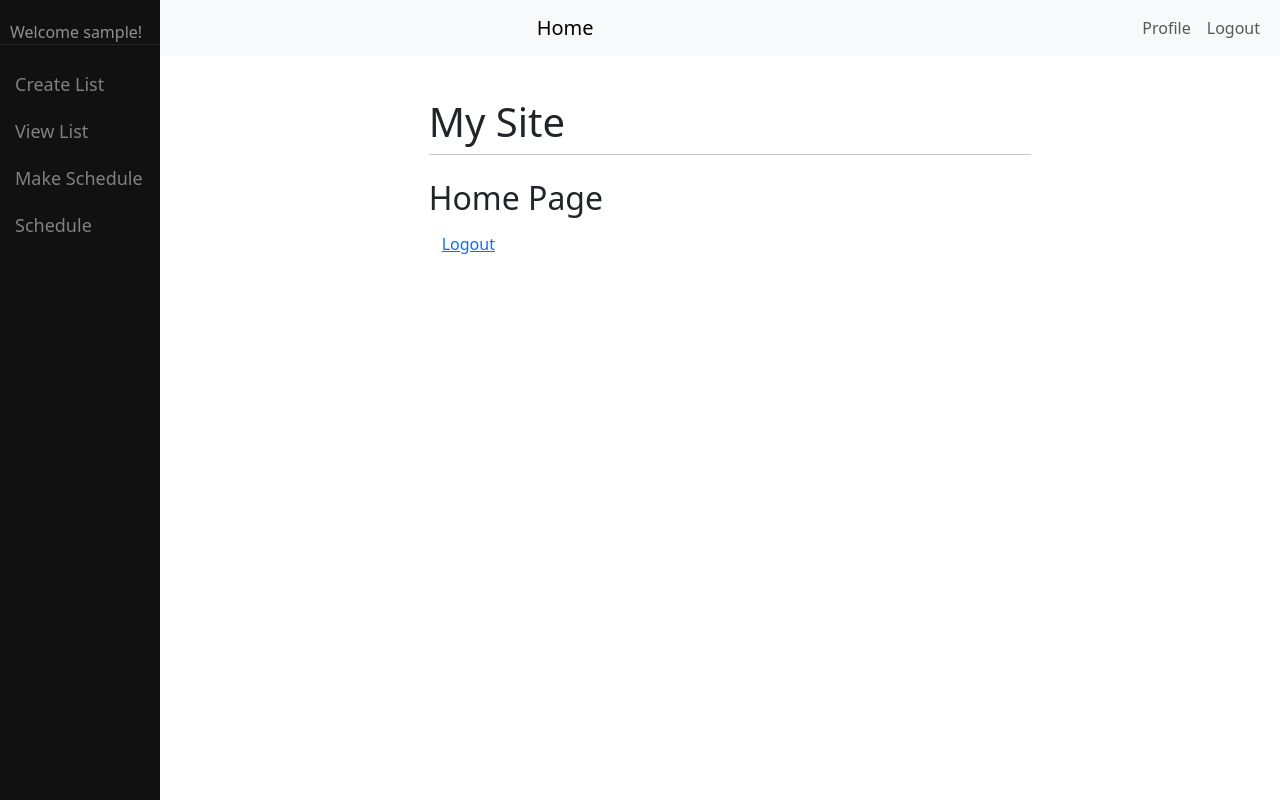
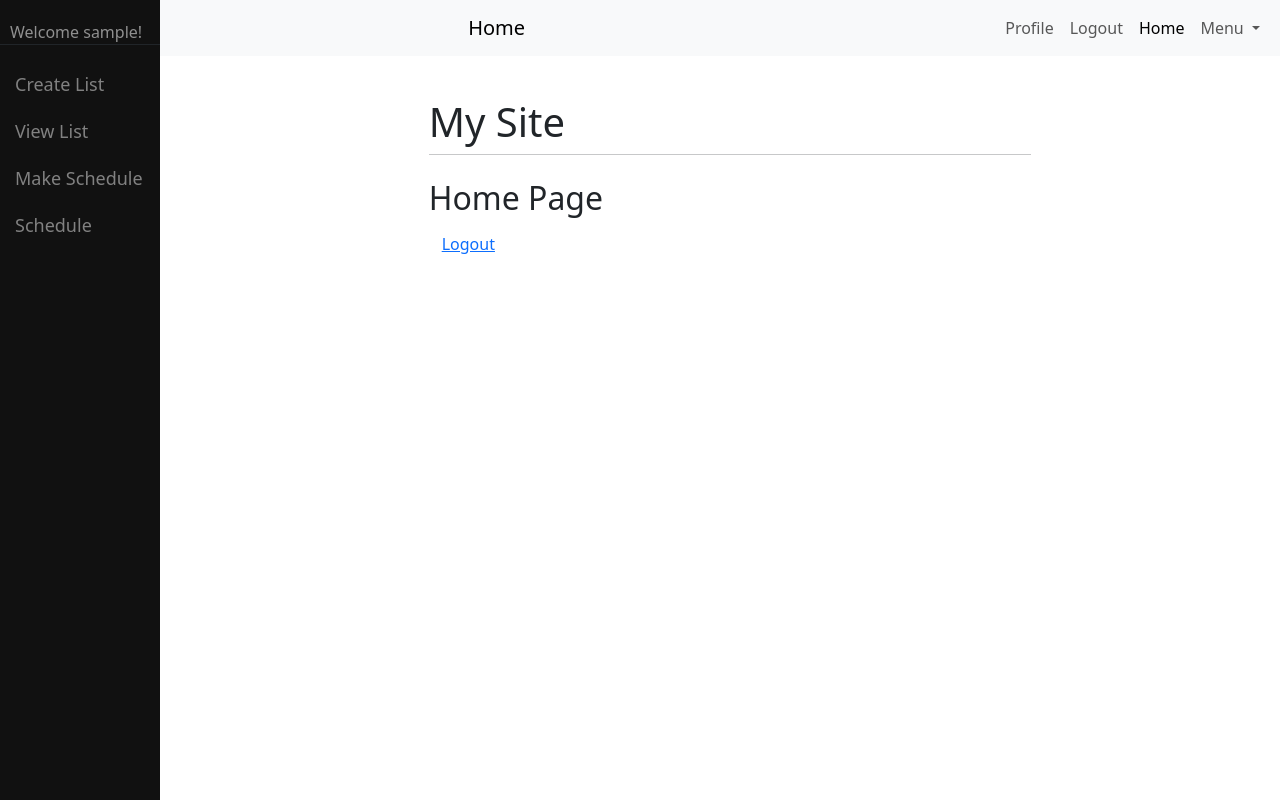
Before and after one commit to dylanp581/django_todolist, a Django app: page / in a window 1280 px wide. Run offline with Django 4.2, Linux system fonts and the light colour scheme; the visitor is signed in with stand-in values (Sample User, id 1); some libraries are stand-ins or nearby versions.

Commit message:
made the mobile version more like the desktop 0.6

```diff
--- a/main/templates/main/base.html
+++ b/main/templates/main/base.html
@@ -74,10 +74,15 @@
                             {% csrf_token %}
                             <button type="submit" class="btn btn-link nav-item nav-link">Logout</button>
                         </form>
-                        <div class="dropdown d-lg-none" style="text-align: left;">
+                        <div class="collapse navbar-collapse" id="navbarNavDropdown">
+                            <ul class="navbar-nav">
+                                <li class="nav-item">
+                                    <a class="nav-link active" aria-current="page" href="#">Home</a>
+                                </li>
+                                    <li class="nav-item">
                                 <li class="nav-item dropdown">
                                     <a class="nav-link dropdown-toggle" href="#" role="button" data-bs-toggle="dropdown" aria-expanded="false">
-                                  Dropdown link
+                                    Menu
                                     </a>
                                     <ul class="dropdown-menu">
                                         <li><a class="dropdown-item" href="{% url 'create' %}">Create List</a></li>
@@ -86,6 +91,7 @@
                                         <li><a class="dropdown-item" href="{% url 'schedule_list' %}">Schedule</a></li>
                                     </ul>
                                 </li>
+                            </ul>
                         </div>
                     {% else %}
                         <a class="nav-item nav-link" href="{% url 'login' %}">Login</a>
```
Lines whose indentation alone changed are shown as unchanged.
